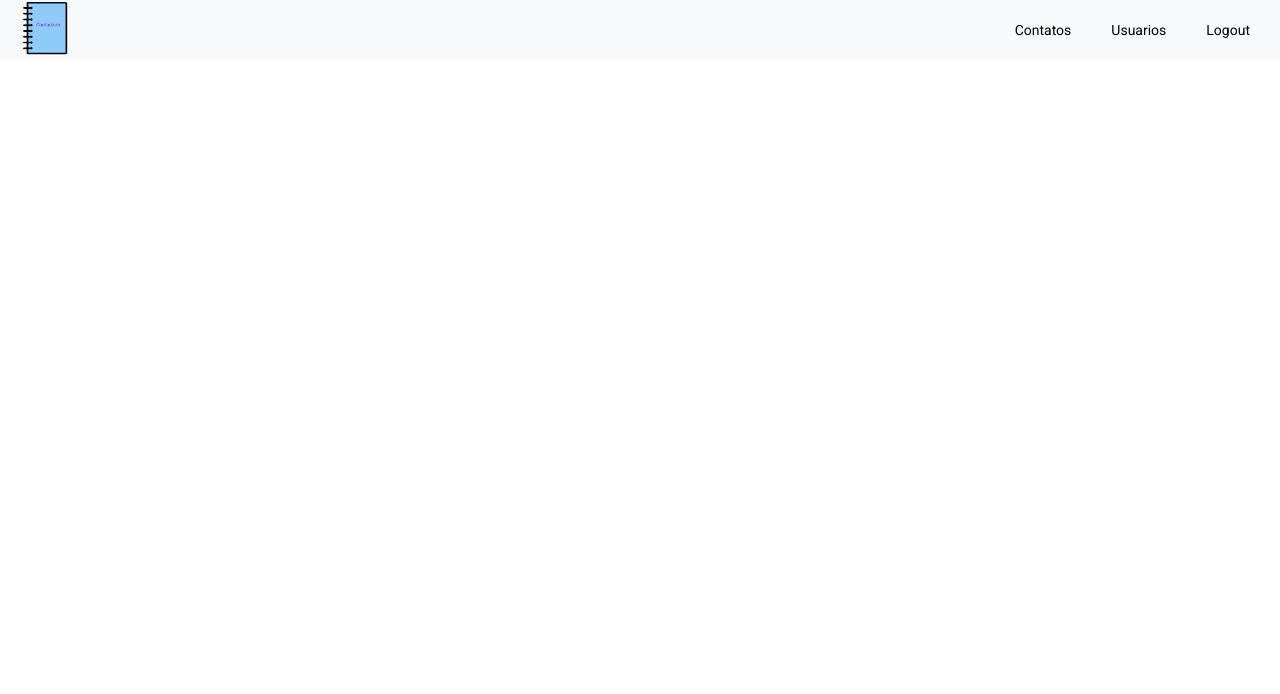
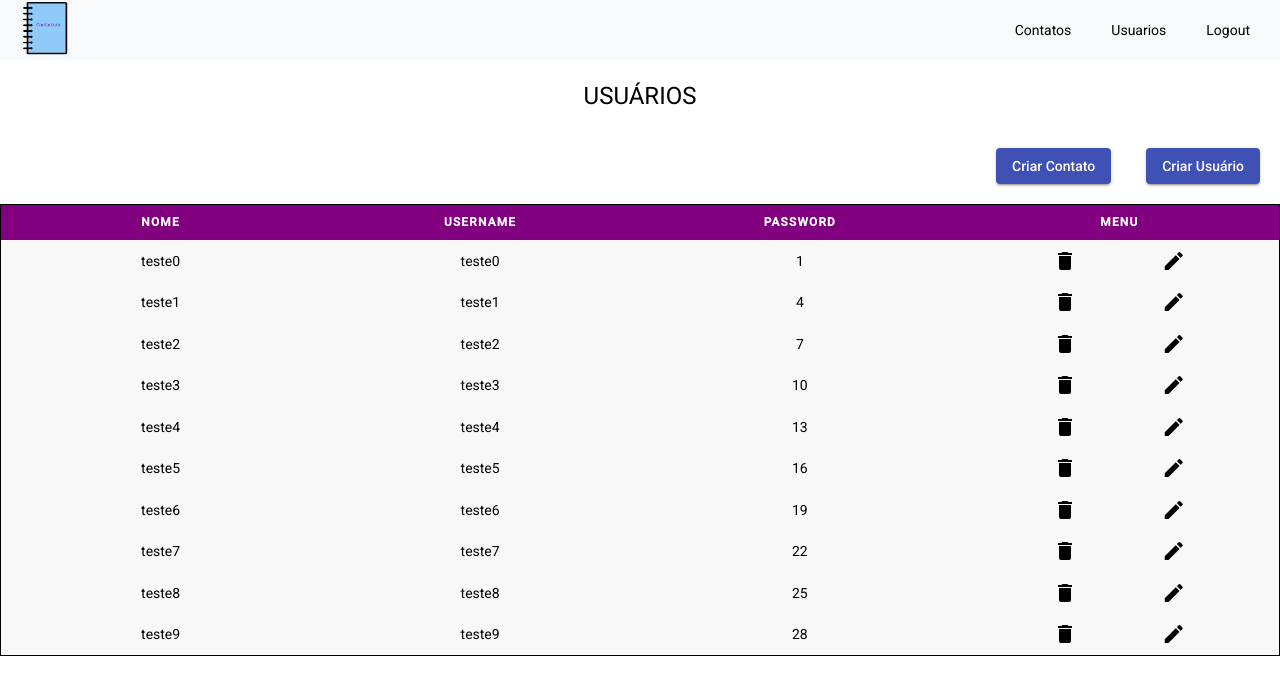
Before and after one commit to mrpilar/contactura_front_end, an Angular app: page /lista-usuarios in a window 1280 px wide. Shown: the top 694 px of the page. Built offline with nearby package versions, Linux system fonts and the light colour scheme; sample sign-in values are in the browser's storage.

Commit message:
iniciada a tela de usuarios

```diff
--- a/src/app/form-usuarios/form-usuarios.component.ts
+++ b/src/app/form-usuarios/form-usuarios.component.ts
@@ -2,6 +2,8 @@ import { Component, OnInit } from '@angular/core';
 import { FormControl, FormGroup, Validators } from '@angular/forms';
 import { Router } from '@angular/router';
 import Swal from 'sweetalert2';
+import { User } from '../models/user';
+import { ContatosService } from '../service/contatos/contatos.service';
 import { UsuariosService } from '../service/usuarios/usuarios.service';
 
 @Component({
@@ -10,7 +12,8 @@ import { UsuariosService } from '../service/usuarios/usuarios.service';
   styleUrls: ['./form-usuarios.component.scss']
 })
 export class FormUsuariosComponent implements OnInit {
-
+  userlist: User[];
+  collection = { count: 10, data: [] };
 
   formUsuarios = new FormGroup({
     name: new FormControl('',[Validators.required]),
@@ -19,18 +22,18 @@ export class FormUsuariosComponent implements OnInit {
     admin: new FormControl('')
   });
 
-  constructor(private router: Router, public usuariosService: UsuariosService) { }
+  constructor(private router: Router, public usuariosService: UsuariosService, public contatosService: ContatosService) { }
 
   ngOnInit(): void {
-    /*this.usuariosService.botaoEdit.subscribe ( edit => {
+    this.usuariosService.botaoEdit.subscribe ( edit => {
       if (edit != null) {
         console.log(edit, 'valor do edit');
         this.formUsuarios.get('name').setValue(edit.name);
-        this.formUsuarios.get('email').setValue(edit.email);
+        this.formUsuarios.get('name').setValue(edit.username);
         this.formUsuarios.get('password').setValue(edit.password);
-        this.formUsuarios.get('checkbox').setValue(edit.checkbox);
+        this.formUsuarios.get('admin').setValue(edit.admin);
       }
-    });*/
+    });
   }
 
   save () {
--- a/src/app/lista-usuarios/lista-usuarios.component.html
+++ b/src/app/lista-usuarios/lista-usuarios.component.html
@@ -1 +1,46 @@
 <app-navbar></app-navbar>
+<!--titulo da lista de contatos-->
+<section>
+  <div class="container_title">
+    <h1>USUÁRIOS</h1>
+  </div>
+</section>
+<!---Botao de adicionar contato-->
+<section>
+  <div class="container_buttons">
+    <a routerLink="/cadastro-usuarios"><button mat-raised-button color="primary">Criar Usuário</button></a>
+  </div>
+<!---Botao de adicionar usuário-->
+  <div class="container_buttons">
+    <a routerLink="/cadastro-contatos"><button  mat-raised-button color="primary">Criar Contato</button></a>
+  </div>
+
+</section>
+<!--Tabela da lista de contatos-->
+<section>
+  <div>
+    <table>
+      <!--thead-->
+      <thead>
+        <tr>
+          <th scope="col">Nome</th>
+          <th scope="col">Username</th>
+          <th scope="col">Password</th>
+          <th>menu</th>
+        </tr>
+      </thead>
+      <!--tbody-->
+      <tbody>
+        <tr *ngFor="let user of usersList">
+          <td data-label="Nome">{{user.name}}</td>
+          <td data-label="Username">{{user.username}}</td>
+          <td data-label="Password">{{user.password}}</td>
+          <td><div class="container_buttons_table">
+            <mat-icon (click)="deleteUsers(user)">delete</mat-icon>
+            <mat-icon (click)="editContatos(user)">edit</mat-icon>
+          </div></td>
+        </tr>
+      </tbody>
+    </table>
+  </div>
+</section>
--- a/src/app/lista-usuarios/lista-usuarios.component.ts
+++ b/src/app/lista-usuarios/lista-usuarios.component.ts
@@ -1,4 +1,8 @@
 import { Component, OnInit } from '@angular/core';
+import { Router } from '@angular/router';
+import Swal from 'sweetalert2';
+import { User } from '../models/user';
+import { UsuariosService } from '../service/usuarios/usuarios.service';
 
 @Component({
   selector: 'app-lista-usuarios',
@@ -7,9 +11,54 @@ import { Component, OnInit } from '@angular/core';
 })
 export class ListaUsuariosComponent implements OnInit {
 
-  constructor() { }
+  usersList: User[];
+  collection = { count: 10, data: [] };
+
+  constructor(public usuariosService: UsuariosService, private router: Router) { }
 
   ngOnInit(): void {
+    this.populateUsers();
   }
 
+    //metodo para preencher os usuarios com dados mocados
+  populateUsers() {
+    for (let i = 0; i < this.collection.count; i++) {
+      this.collection.data.push({
+        id: i,
+        name: 'teste' + i,
+        username: 'teste' + i,
+        password: 1 + i + i + i ,
+      });
+    }
+
+    this.usersList = this.collection.data;
+    console.log(this.usersList)
+
+  }
+
+  editContatos(usuarios: User) {
+    console.log('edit esta funcionando', usuarios);
+    this.usuariosService.getUserList(usuarios);
+    this.router.navigate(['cadastro-usuarios']);
+  }
+
+  deleteUsers(usuarios: User) {
+    Swal.fire({
+      title: 'Você tem certeza?',
+      text: 'Deseja mesmo deletar?',
+      icon:'warning',
+      showCancelButton: true,
+      confirmButtonColor: '#3085d6',
+      cancelButtonColor: '#d33',
+      confirmButtonText: 'Sim',
+      cancelButtonText: 'Não'
+    }).then((result) => {
+      if (result.isConfirmed) {
+        Swal.fire(
+          'Deletado com sucesso',
+        );
+      }
+  });
+ }
+
 }
--- a/src/app/service/usuarios/usuarios.service.ts
+++ b/src/app/service/usuarios/usuarios.service.ts
@@ -12,7 +12,7 @@ export class UsuariosService {
 
   constructor() { }
 
-  getContactsList(usuarios: User) {
+  getUserList(usuarios: User) {
     this.dataEdit.next(usuarios);
   }
 }
```
